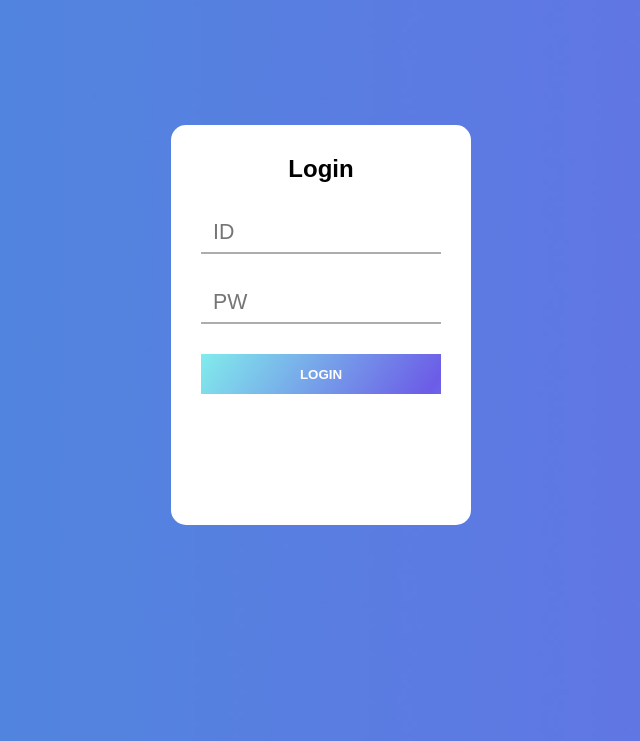
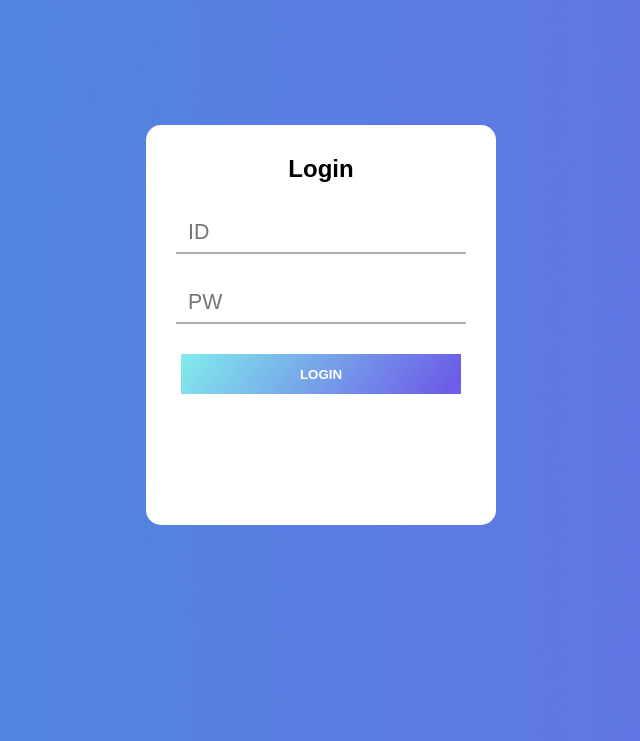
Before and after one commit to wwyyww/Vioty, a Django app: page /login/ in a window 1280 px wide. Shown: the part 75-816 px from the top of the page, without its empty margins (319-959 px from the left). Run offline with Django 3.2, Linux system fonts and the light colour scheme.

Commit message:
Update login_style.css
바꿈

```diff
--- a/map/static/css/login_style.css
+++ b/map/static/css/login_style.css
@@ -30,7 +30,7 @@ h1{float:left;}
   }
 
   body {
-      height: 100vh;
+    height: 100vh;
     background-image:url('../image/blue.jpg');
     background-repeat: no-repeat;
     background-size:cover;
@@ -38,7 +38,7 @@ h1{float:left;}
 
   .loginForm {
     position:absolute;
-    width:300px;
+    width:350px;
     height:400px;
     padding: 30px, 20px;
     background-color:#FFFFFF;
@@ -51,7 +51,7 @@ h1{float:left;}
 
   .signForm {
     position:absolute;
-    width:300px;
+    width:350px;
     height:670px;
     padding: 30px, 20px;
     background-color:#FFFFFF;
```
